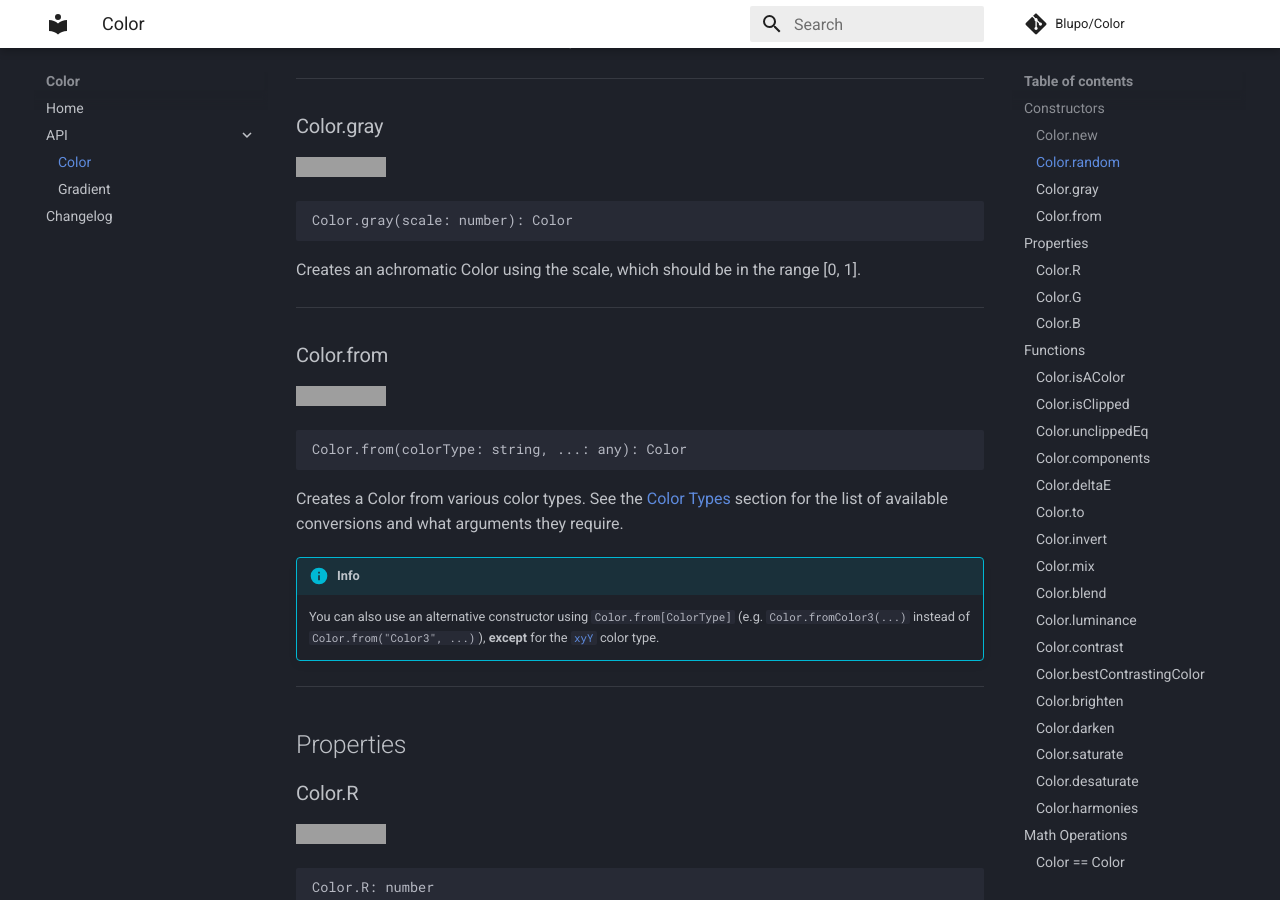
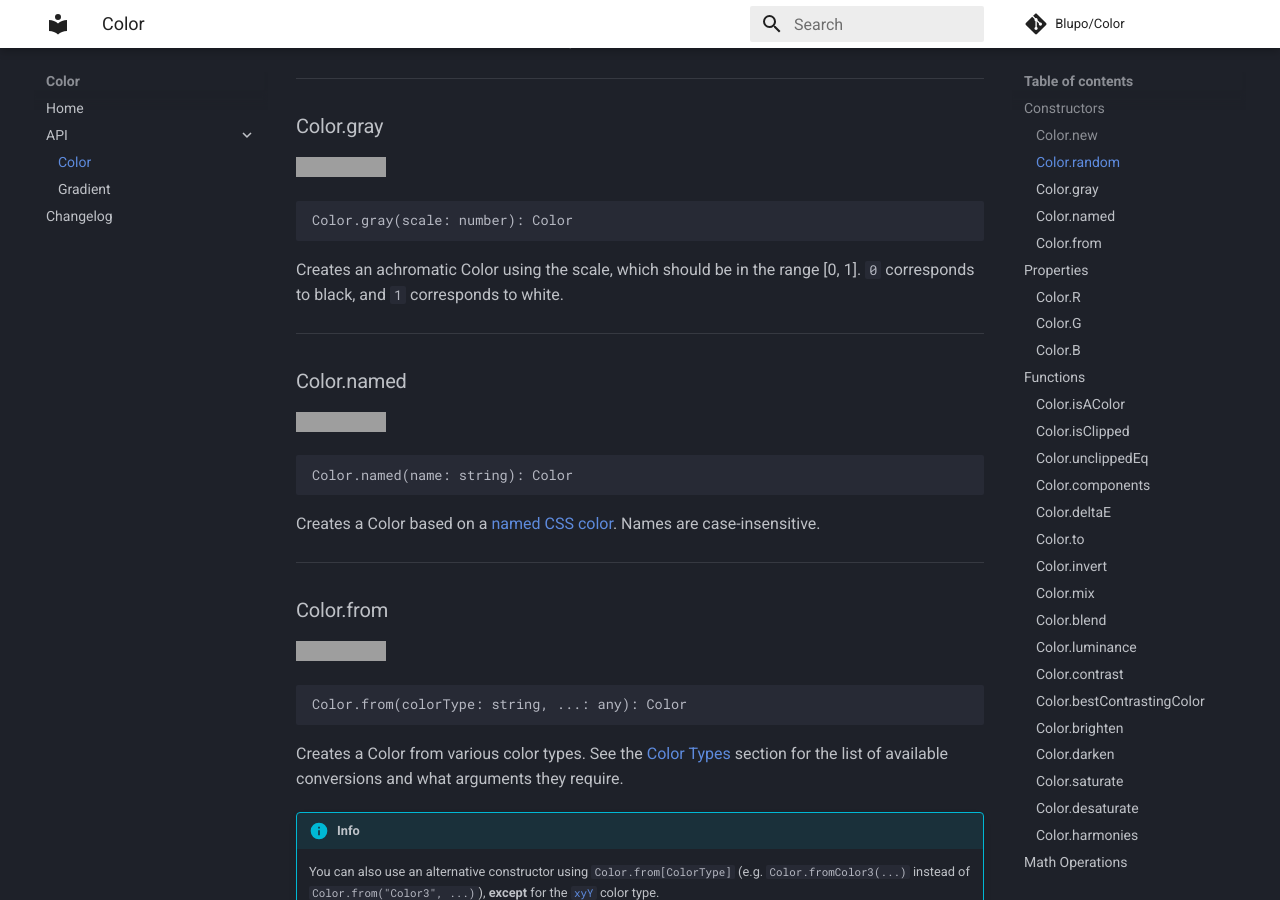
Before and after one commit to Blupo/Color, an MkDocs documentation site: the page built from docs/api/color.md, in a window 1280 px wide and 900 px high, scrolled down 578 px. Built offline with MkDocs 1.6.1 and Material for MkDocs 9.7.7, drawn with Linux system fonts in a browser that asks for light colours; comment, search, counter and statistics services are not loaded; grey boxes are pictures that could not be loaded.

Commit message:
Add CSS colors

````diff
--- a/default.project.json
+++ b/default.project.json
@@ -6,6 +6,10 @@
 
         "t": {
             "$path": "includes/t"
+        },
+
+        "WebColors": {
+            "$path": "includes/WebColors.lua"
         }
     }
   }
--- a/docs/api/color.md
+++ b/docs/api/color.md
@@ -32,7 +32,19 @@ Creates a Color with random RGB components.
 Color.gray(scale: number): Color
 ```
 
-Creates an achromatic Color using the scale, which should be in the range [0, 1].
+Creates an achromatic Color using the scale, which should be in the range [0, 1]. `0` corresponds to black, and `1` corresponds to white.
+
+---
+
+### Color.named
+
+<img src="https://img.shields.io/badge/-static-blue" alt="Static function" />
+
+```
+Color.named(name: string): Color
+```
+
+Creates a Color based on a [named CSS color](https://www.w3.org/TR/2021/REC-css-color-3-20210805/#svg-color). Names are case-insensitive.
 
 ---
 
--- a/place.project.json
+++ b/place.project.json
@@ -12,6 +12,10 @@
 
                 "t": {
                     "$path": "includes/t"
+                },
+
+                "WebColors": {
+                    "$path": "includes/WebColors.lua"
                 }
             }
         },
````
Also changed, not shown: docs/changelog.md (+1 -0 lines), 3 other files.
